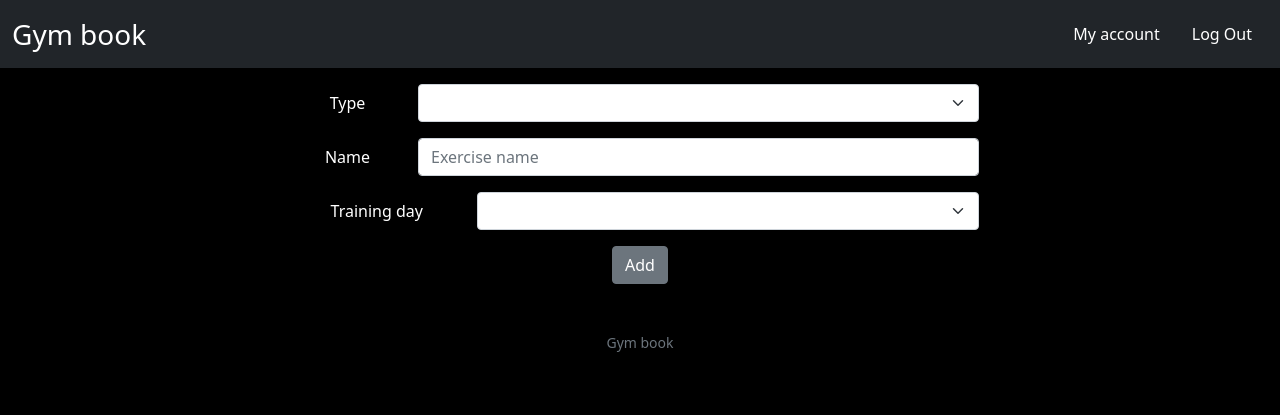
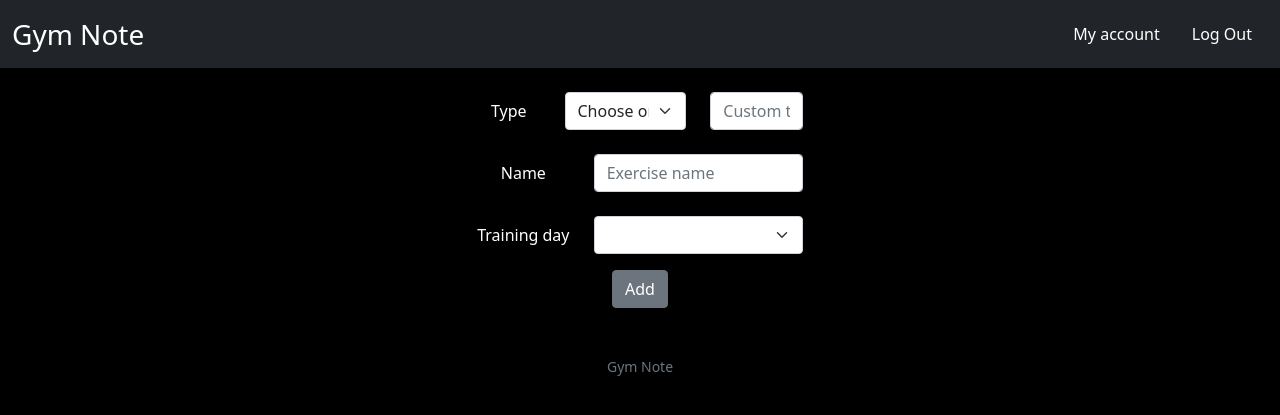
Before and after one commit to tycjan-k/FinalProject, a Flask app: page /new in a window 1280 px wide. Shown: the top 415 px of the page. Run offline with Flask 2, Linux system fonts and the light colour scheme; a user stored in the database is signed in; some libraries are stand-ins or nearby versions.

Commit message:
added custom type, style fixing

```diff
--- a/app.py
+++ b/app.py
@@ -247,10 +247,18 @@ def new():
     if request.method == "POST":
 
         #type NOT NULL
-        if not request.form.get("type"):
+        if (not request.form.get("type")) and (not request.form.get("custom_type")):
             error = 'You need to provide the type.'
             return render_template("new.html", error=error)
-        typ = request.form.get("type")
+        elif (request.form.get("type") and request.form.get("custom_type")):
+            error = 'You can only provide one type.'
+            return render_template("new.html", error=error)
+        elif request.form.get("type"):
+            typ = request.form.get("type")
+        elif request.form.get("custom_type"):
+            typ = request.form.get("custom_type")
+        else:
+            error = 'Type not provided'
 
         #name NOT NULL
         if not request.form.get("name"):
--- a/templates/home.html
+++ b/templates/home.html
@@ -15,7 +15,7 @@
 {% block main %}
     <div class="justify-content-center align-items-center">
 
-        <h1 class="display-6">Gym book</h1>
+        <h1 class="display-6">Gym Note</h1>
         <p class="lead">It's your gym notebook that allows you to keep track of your workouts in orderly and systematic way.</p>
 
         <p class="lead"> If you already have an account <a class="link" href="/login">log in</a>, or else go and  <a class="link" href="/register">register</a> right now. </p>
--- a/templates/layout.html
+++ b/templates/layout.html
@@ -25,7 +25,7 @@
                     {% if session["user_id"] %}
 
                         <a class="navbar-brand" href="/">
-                            <span class="white fs-3">Gym book</span>
+                            <span class="white fs-3">Gym Note</span>
                         <a>
                         <ul class="nav nav-pills">
                             <li class="nav-item"><a class="nav-link white" aria-current="page" href="/myaccount">My account</a></li>
@@ -40,7 +40,7 @@
                 </div>
             </nav>
 
-        <div class="container-fluid text-center w-25 mt-3 mb-3">
+        <div class="container-md text-center mt-3 mb-3">
             {% with messages = get_flashed_messages() %}
                 {% if messages %}
                     <ul class="flashes no-bullets">
@@ -67,12 +67,12 @@
         </div>
 
 
-        <main class="container-fluid text-center w-75">
+        <main class="container-md text-center">
             {% block main %}{% endblock %}
         </main>
 
         <footer class="mt-5 small text-center text-muted">
-           Gym book
+           Gym Note
         </footer>
     </body>
 
--- a/templates/login.html
+++ b/templates/login.html
@@ -15,7 +15,7 @@
 {% block main %}
 
 
-    <div class="container-fluid mt-3">
+    <div class="container-md mt-3">
         <form action="/login" method="post">
             <div class="mb-3">
                 <input autocomplete="off" autofocus class="form-control mx-auto w-auto" id="username" name="username" placeholder="Username" type="text">
--- a/templates/new.html
+++ b/templates/new.html
@@ -15,13 +15,17 @@
 {% endif %}
 
 
-    <div class="container-fluid mt-3 mx-auto w-75">
+    <div class="container-md mt-3" style="width:350px">
         <form action="/new" method="post">
-            <div class="mt-3 mb-3 form-group row">
-                <label class="col-sm-2 col-form-label">Type</label>
-                <div class="col-sm-10">
+
+            <div class="mt-1 row">
+                <label class="col-form-label col-sm-3 mt-2">Type</label>
+                <div class="col-sm-5 mt-2">
                         <select class="form-select" id="type" name="type">
-                        <option selected disabled></option>
+                            <option selected disabled>Choose one</option>
+                            <option>Upper body</option>
+                            <option>Lower body</option>
+                            <option>Full body</option>
                             <option>Push</option>
                             <option>Pull</option>
                             <option>Shoulders</option>
@@ -32,20 +36,23 @@
                             <option>Legs</option>
                             <option>Back</option>
                             <option>Cardio</option>
-                        <option>Other</option>
                         </select>
                 </div>
-            </div>
-            <div class="mt-3 form-group row">
-                <label class="col-sm-2 col-form-label">Name</label>
-                <div class="col-sm-10">
-                    <input autocomplete="off" class="form-control" id="name" name="name" placeholder="Exercise name" type="text">
+                <div class="col-sm-4 mt-2">
+                        <input autocomplete="off" class="form-control mx-auto"  id="custom_type" name="custom_type" placeholder="Custom type" type="text">
                 </div>
             </div>
+            <div class="mt-4 row">
+                <label class="mx-auto col-form-label col-sm-4">Name</label>
+                <div class="col-sm-8">
+                    <input autocomplete="off" class="form-control mx-auto" id="name" name="name" placeholder="Exercise name" type="text">
+                </div>
 
-            <div class="mt-3 mb-3 form-group row">
-                <label class="col-sm-3 col-form-label">Training day</label>
-                <div class="col-sm-9">
+            </div>
+
+            <div class="mt-4 row">
+                <label class="mx-auto col-form-label col-sm-4">Training day</label>
+                <div class="col-sm-8">
                     <select class="form-select" id="training_day" name="training_day">
                         <option selected disabled></option>
                         <option>Monday</option>
@@ -59,7 +66,8 @@
                 </div>
             </div>
 
-            <button class="btn btn-secondary" type="submit">Add</button>
+
+            <button class="btn btn-secondary mt-3" type="submit">Add</button>
         </form>
     </div>
 {% endblock %}
--- a/templates/register.html
+++ b/templates/register.html
@@ -31,7 +31,7 @@
             </p>
               <div class="mb-3">
 
-                    <input class="form-control mx-auto w-auto mb-2" id="question" name="question" placeholder="Safety question" type="text">
+                    <input class="form-control mx-auto w-auto mb-2" id="question" name="question" placeholder="Safety question" type="text" autocomplete="off">
                     <input class="form-control w-auto mx-auto" id="answer" name="answer" placeholder="Answer" type="password">
 
               </div>
```
Also changed, not shown: templates/train.html (+10 -6 lines), fp.db, 2 other files. Lines whose indentation alone changed are shown as unchanged.
